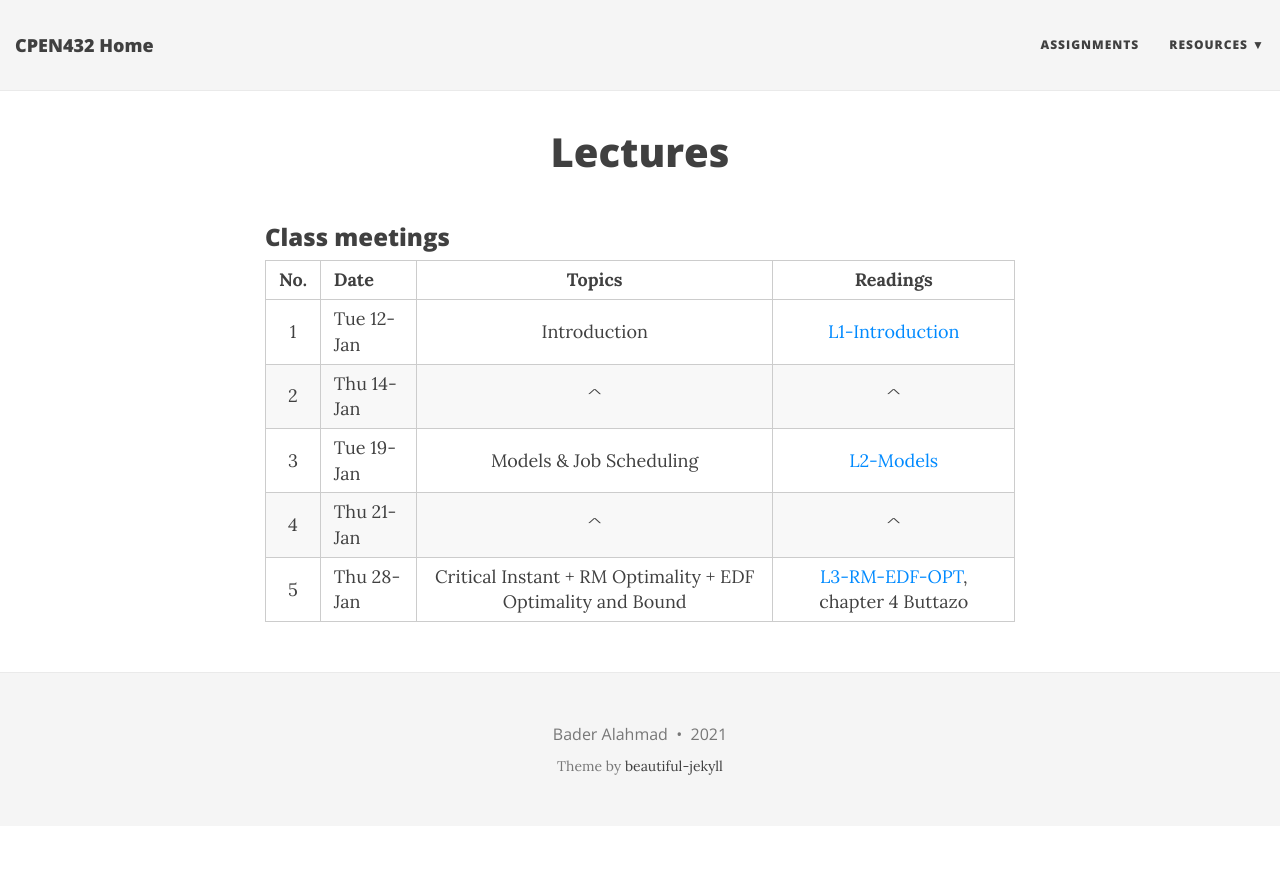
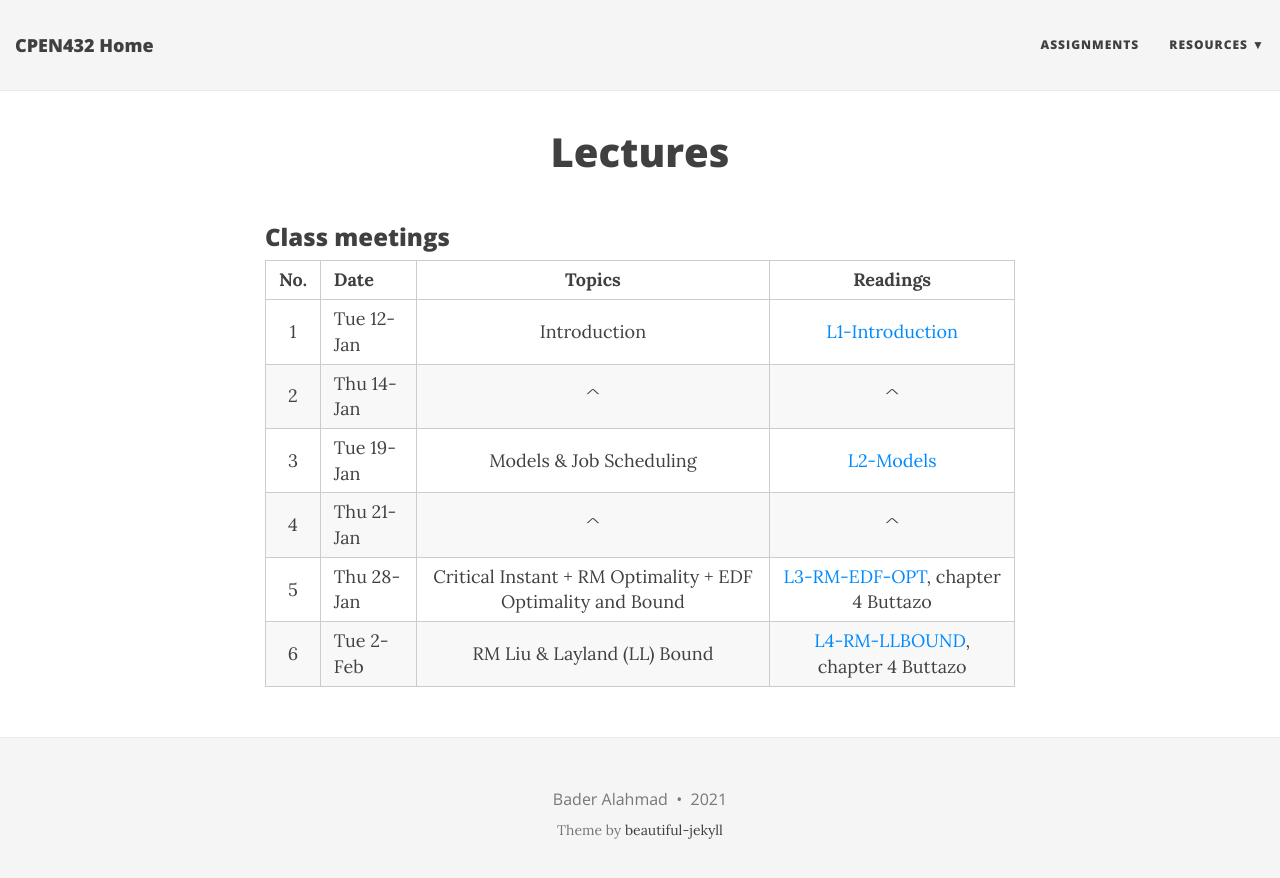
Before and after one commit to CPEN432/cpen432.github.io, a Jekyll site: the page built from lectures.md, in a window 1280 px wide. Shown: the top 878 px of the page. Built offline with Jekyll 4.4.1, drawn with Linux system fonts in a browser that asks for light colours; nearby versions of some CDN libraries.

Commit message:
add 4-RM slides

```diff
--- a/lectures.md
+++ b/lectures.md
@@ -12,8 +12,9 @@ title: Lectures
 |  3  |  Tue 19-Jan |  Models & Job Scheduling     |  [L2-Models](http://cpen432.github.io/resources/bader-slides/2-Models.pdf)    |
 |  4  |  Thu 21-Jan |  ^     |  ^    |
 |  5  |  Thu 28-Jan |  Critical Instant + RM Optimality + EDF Optimality and Bound  |  [L3-RM-EDF-OPT](http://cpen432.github.io/resources/bader-slides/3-critical-instant+EDF.pdf), chapter 4 Buttazo |
+|  6  |  Tue 2-Feb |  RM Liu & Layland (LL) Bound   |  [L4-RM-LLBOUND](http://cpen432.github.io/resources/bader-slides/4-RM.pdf), chapter 4 Buttazo    |
 
-<!-- |  6  |  Tue 24-SEP |  RM Liu & Layland (LL) Bound   |  [L4-RM-LLBOUND](http://cpen432.github.io/resources/bader-slides/4-RM.pdf), chapter 4 Buttazo    | -->
+
 <!-- |  7  |  Thu 26-SEP | RM Hyperbolic, DM, Response Time Analysis |  [L5-RM-HB-DM-RTA](http://cpen432.github.io/resources/bader-slides/5-RM-hyperbolic+DM+response.pdf), chapter 4 Buttazo    | -->
 <!-- |  8  |  Tue 1-OCT |  EDF processor demand   |  [L6-EDF-DEMAND](http://cpen432.github.io/resources/bader-slides/6-EDF-exact.pdf), chapter 4 Buttazo    | -->
 <!-- |  9 |  Thu 3-OCT | What happened on Mars?   |  [L7-MARS](http://cpen432.github.io/resources/bader-slides/7-Mars.pdf)    | -->
```
